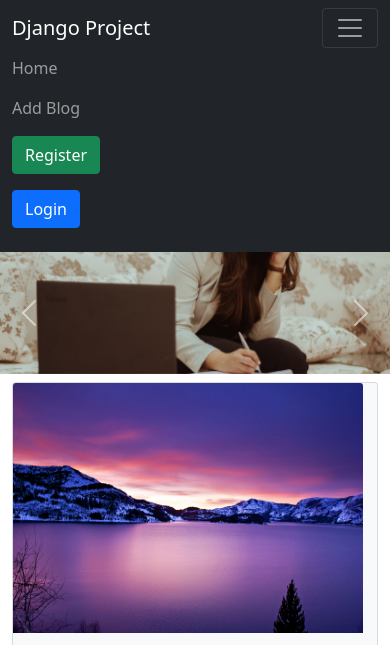
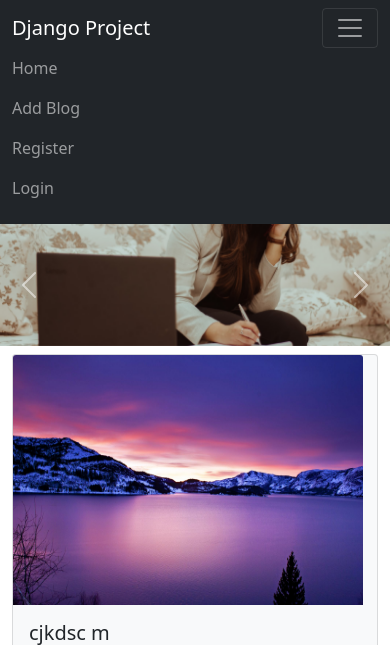
Before and after one commit to debjitsharma/myblog, a Django app: page / in a window 390 px wide, after a click that opens the changed part. Shown: the top 645 px of the page. Run offline with Django 3.2, Linux system fonts and the light colour scheme; data comes from the database, SQL or seed files in the repository; both versions use the stored data as it was after the commit.

Commit message:
h commit

```diff
--- a/home/views.py
+++ b/home/views.py
@@ -52,7 +52,7 @@ def add_blog(request):
 
     return render(request,'add_blog.html')
 
-@login_required(login_url='login/')
+@login_required(login_url='login')
 def blog_detail(request,m_id):
    post=BlogModel.objects.get(pk=m_id)
    return render(request,'blog_detail.html',{'post':post})
--- a/templates/base.html
+++ b/templates/base.html
@@ -6,13 +6,7 @@
       <link href="https://cdn.jsdelivr.net/npm/bootstrap@5.0.0-beta3/dist/css/bootstrap.min.css" rel="stylesheet" integrity="sha384-eOJMYsd53ii+scO/bJGFsiCZc+5NDVN2yr8+0RDqr0Ql0h+rP48ckxlpbzKgwra6" crossorigin="anonymous">
 <style>
 
-        #hidden{display:none;}
-        @media only screen and (max-width: 600px) {
 
-     #hidden{display:inline;}
-     #more {display: none;}
-
-    }
 
         </style>
   <title>{% block title %}{% endblock title %} </title>
@@ -25,41 +19,32 @@
       <span class="navbar-toggler-icon"></span>
     </button>
     <div class="collapse navbar-collapse" id="navbarSupportedContent">
-      <ul class="navbar-nav me-auto mb-2 mb-lg-0">
+      <ul class="navbar-nav me-auto mb-2 mb-lg-0 ">
         <li class="nav-item">
           <a class="nav-link" aria-current="page" href="{% url 'index'%}">Home</a>
         </li>
         <li class="nav-item">
           <a class="nav-link" href="{% url 'add_blog'%}">Add Blog</a>
         </li>
-       <span id="hidden">
-         {%if user.is_authenticated%}
-         <span class="badge rounded-pill bg-success  even-larger-badge me-3 my-2 " style="font-size: 1em; padding-left:1em">{{user.username}}</span>
-       <li class="nav-item">
-        <a class="btn btn-warning my-2" href="{% url 'logout'%}" role="button">Logout</a>
+        {%if user.is_authenticated%}
+       <li class="nav-item ml-auto">
+           <span class="badge rounded-pill bg-success  even-larger-badge me-3 my-2  " style="font-size: 1em; padding-left:1em">{{user.username}}</span>
+        </li>
+         <li class="nav-item ml-auto" >
+          <a class="nav-link " href="{% url 'logout'%}">Logout</a>
         </li>
         {%else%}
-       <li class="nav-item">
-         <a class="btn btn-success me-2 my-2" href="{% url 'register_page'%}" role="button">Register</a>
+         <li class="nav-item ml-auto">
+          <a class="nav-link " href="{% url 'register_page'%}">Register</a>
         </li>
-         <li class="nav-item">
-       <a class="btn btn-primary me-2 my-2" href="{% url 'login'%}" role="button">Login</a>
+         <li class="nav-item  ml-auto">
+          <a class="nav-link " href="{% url 'login'%}">Login</a>
         </li>
-       {% endif%}
-        </span>
+        {% endif%}
+
       </ul>
     </div>
   </div>
-  <span id="more"><div class="row">
-  {%if user.is_authenticated%}<div class="col-md-6">
-  <span class="badge rounded-pill bg-success  even-larger-badge me-3 " style="font-size: 1em">{{user.username}}</span></div>
-  <div class="col-md-6"><a class="btn btn-warning my-2" href="{% url 'logout'%}" role="button">Logout</a>   </div>
-  {%else%}
-   <div class="col-md-6"><a class="btn btn-success me-2" href="{% url 'register_page'%}" role="button">Register</a>  </div>
-  <div class="col-md-6"><a class="btn btn-primary me-2" href="{% url 'login'%}" role="button">Login</a>  </div>
-    {% endif%}
-      </div>
-  </span>
 </nav>
 
 
--- a/templates/index.html
+++ b/templates/index.html
@@ -36,12 +36,12 @@
     <div class="col-lg-8 ">
       <div class="card-body">
         <h5 class="card-title">{{blog.title}}</h5>
-        <p class="card-text">{{blog.content}}</p> {%if user.is_authenticated%}
+        <p class="card-text">{{blog.content}}</p>
       <form action="{%url 'blog_detail' m_id=blog.id%}" method="post">
       {% csrf_token %}
       <button type="submit" name="read" class="btn btn-primary mb-3">Continue Reading</button>
       </form>
-       {%endif%}
+
 
       </div>
     </div>
```
Also changed, not shown: db.sqlite3.
